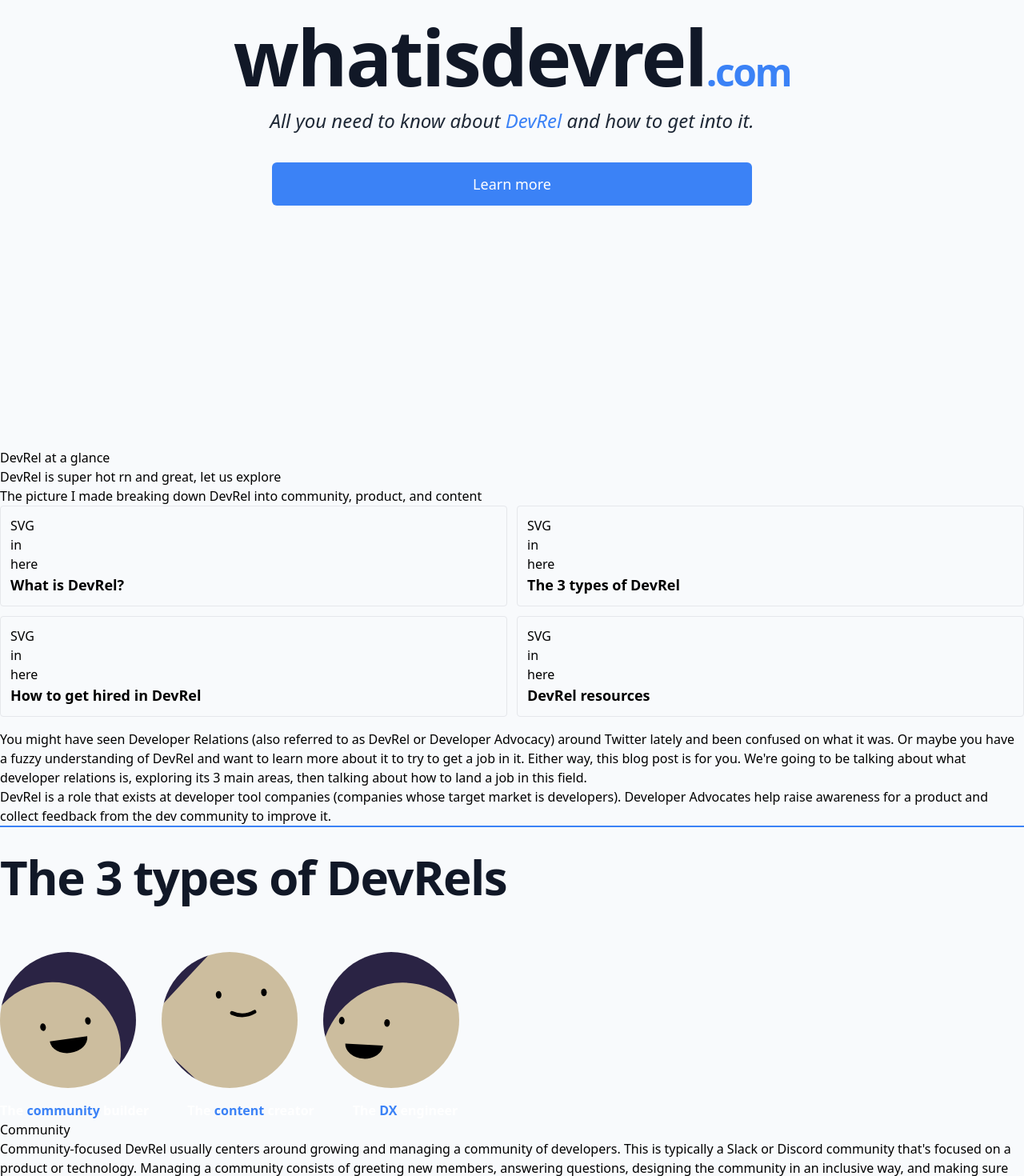
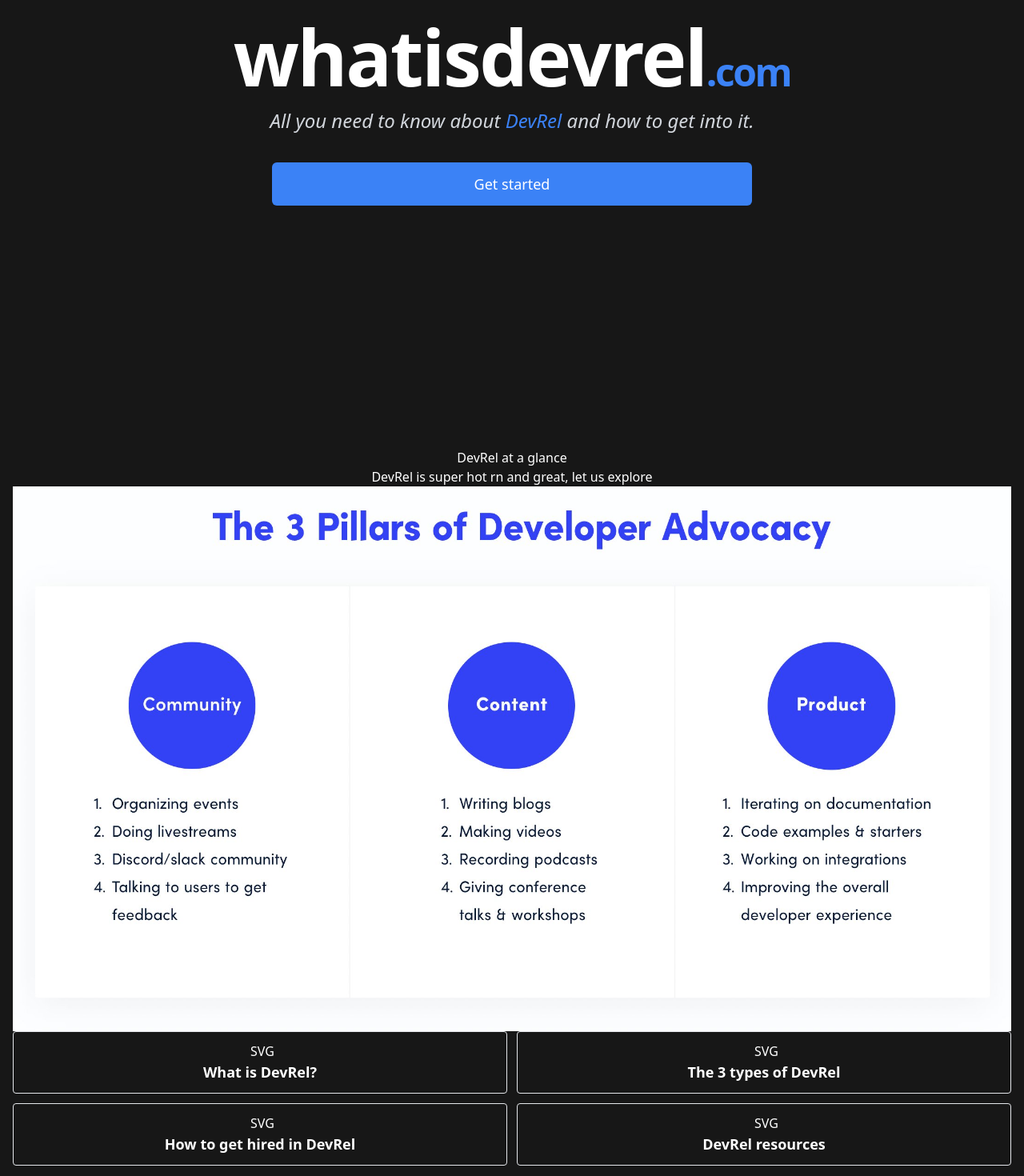
Before and after one commit to Nutlope/whatisdevrel, a Next.js app: page / in a window 1280 px wide. Shown: the part 240-1710 px from the top of the page at 80% size. Built offline with nearby package versions, Linux system fonts and the light colour scheme.

Commit message:
refactoring

```diff
--- a/components/Header.js
+++ b/components/Header.js
@@ -1,9 +1,10 @@
 export default function Header({ scrollHandler }) {
   return (
-    <header className="relative px-4 pb-10 pt-20 text-center md:grid md:min-h-screen md:place-items-center md:px-6 md:pt-0">
+    //   TODO: Think about if I need the following to move to sm:
+    <header className="relative pb-10 pt-20 text-center md:grid md:min-h-screen md:place-items-center md:px-6 md:pt-0">
       <div className="mx-auto max-w-max">
         <div className="w-full">
-          <span className="text-5xl font-extrabold tracking-tight text-gray-900 dark:text-white sm:text-8xl">
+          <span className="text-5xl font-extrabold tracking-tight sm:text-8xl">
             whatisdevrel
           </span>
           <span className="text-3xl font-semibold tracking-tighter text-blue-500 sm:text-5xl">
@@ -11,7 +12,7 @@ export default function Header({ scrollHandler }) {
           </span>
         </div>
         <div className="mt-1 mb-6">
-          <h1 className="py-3 px-8 text-xl font-normal italic text-gray-800 dark:text-gray-300 md:text-2xl">
+          <h1 className="py-3 px-8 text-xl font-normal italic text-gray-300 md:text-2xl">
             All you need to know about{" "}
             <span className="text-blue-500">DevRel</span> and how to get into
             it.
@@ -21,12 +22,18 @@ export default function Header({ scrollHandler }) {
           title="Go to DevRel at a glance"
           onClick={scrollHandler}
           aria-hidden="true"
-          className="mx-12 flex cursor-pointer items-center justify-center rounded-md border border-transparent bg-blue-500 px-8 py-3 font-medium text-white hover:bg-blue-700 md:px-10 md:text-lg"
+          className="mx-12 flex cursor-pointer items-center justify-center rounded-md border border-transparent bg-blue-500 px-8 py-3 font-medium hover:bg-blue-700 md:px-10 md:text-lg"
         >
           {" "}
-          Learn more
+          Get started
         </a>
       </div>
+      {/* <div className="flex h-28 w-full items-center justify-evenly">
+        <div className="bg-red-500">Hey</div>
+        <div className="bg-blue-500">to</div>
+        <div className="bg-purple-500">the</div>
+        <div className="bg-yellow-500">world</div>
+      </div> */}
     </header>
   );
 }
--- /dev/null
+++ b/components/Summary.js
@@ -0,0 +1,54 @@
+export default function Summary({ setReftoElement }) {
+  return (
+    <div className="mx-auto max-w-max text-center">
+      <div>
+        <h1 ref={setReftoElement}> DevRel at a glance</h1>
+        <p>DevRel is super hot rn and great, let us explore</p>
+      </div>
+
+      <div className="right">
+        <img src="/pillars.jpeg" />
+      </div>
+
+      {/* TODO: Need to grab icons for those 4 boxes */}
+      <div className="mb-4 grid grid-cols-1 gap-3 lg:grid-cols-2">
+        <a
+          className="hover:bg-secondary h-full rounded border p-3"
+          href="#somewhere"
+        >
+          <div className="inline-block h-[24px] w-[24px]">SVG </div>
+          <h3 className="text-primary mb-sm text-lg font-semibold">
+            What is DevRel?
+          </h3>
+        </a>
+        <a
+          className="hover:bg-secondary h-full rounded border p-3"
+          href="#somewhere"
+        >
+          <div className="inline-block h-[24px] w-[24px]">SVG </div>
+          <h3 className="text-primary mb-sm text-lg font-semibold">
+            The 3 types of DevRel
+          </h3>
+        </a>
+        <a
+          className="hover:bg-secondary h-full rounded border p-3"
+          href="#somewhere"
+        >
+          <div className="inline-block h-[24px] w-[24px]">SVG </div>
+          <h3 className="text-primary mb-sm text-lg font-semibold">
+            How to get hired in DevRel
+          </h3>
+        </a>
+        <a
+          className="hover:bg-secondary h-full rounded border p-3"
+          href="#somewhere"
+        >
+          <div className="inline-block h-[24px] w-[24px]">SVG </div>
+          <h3 className="text-primary mb-sm text-lg font-semibold">
+            DevRel resources
+          </h3>
+        </a>
+      </div>
+    </div>
+  );
+}
--- a/pages/index.js
+++ b/pages/index.js
@@ -1,6 +1,7 @@
 /* eslint-disable react/no-unescaped-entities */
 import Head from "next/head";
 import Header from "../components/Header";
+import Summary from "../components/Summary";
 import { useRef } from "react";
 
 export default function Home() {
@@ -13,6 +14,10 @@ export default function Home() {
     });
   };
 
+  function setReftoElement(e) {
+    ref = e;
+  }
+
   return (
     <>
       <Head>
@@ -22,86 +27,30 @@ export default function Home() {
           content="All you need to know about DevRel and how to get into it."
         />
       </Head>
-      <div className="w-full bg-slate-50 dark:bg-neutral-900">
+      <div className="w-full bg-neutral-900 px-4 text-white">
         <Header scrollHandler={scrollHandler} />
-        {/* <div className="flex justify-evenly w-full h-28 items-center">
-          <div className="bg-red-500">Hey</div>
-          <div className="bg-blue-500">to</div>
-          <div className="bg-purple-500">the</div>
-          <div className="bg-yellow-500">world</div>
-        </div> */}
-        <div>
-          {/* TODO: Do this smooth scrolling with a ref */}
-          <div className="">
-            <h1 ref={(element) => (ref = element)}>DevRel at a glance</h1>
-            <p>DevRel is super hot rn and great, let us explore</p>
-          </div>
-
-          <div className="right">
-            The picture I made breaking down DevRel into community, product, and
-            content
-          </div>
-
-          {/* TODO: Need to grab icons for those 4 boxes */}
-          <div className="mb-4 grid grid-cols-1 gap-3 lg:grid-cols-2">
-            <a
-              className="hover:bg-secondary h-full rounded border p-3"
-              href="#somewhere"
-            >
-              <div className="inline-block h-[24px] w-[24px]">SVG in here</div>
-              <h3 className="text-primary mb-sm text-lg font-semibold">
-                What is DevRel?
-              </h3>
-            </a>
-            <a
-              className="hover:bg-secondary h-full rounded border p-3"
-              href="#somewhere"
-            >
-              <div className="inline-block h-[24px] w-[24px]">SVG in here</div>
-              <h3 className="text-primary mb-sm text-lg font-semibold">
-                The 3 types of DevRel
-              </h3>
-            </a>
-            <a
-              className="hover:bg-secondary h-full rounded border p-3"
-              href="#somewhere"
-            >
-              <div className="inline-block h-[24px] w-[24px]">SVG in here</div>
-              <h3 className="text-primary mb-sm text-lg font-semibold">
-                How to get hired in DevRel
-              </h3>
-            </a>
-            <a
-              className="hover:bg-secondary h-full rounded border p-3"
-              href="#somewhere"
-            >
-              <div className="inline-block h-[24px] w-[24px]">SVG in here</div>
-              <h3 className="text-primary mb-sm text-lg font-semibold">
-                DevRel resources
-              </h3>
-            </a>
-          </div>
+        <Summary setReftoElement={setReftoElement} />
 
         <div className="whatisDevRel">
           <p>
-              You might have seen Developer Relations (also referred to as
-              DevRel or Developer Advocacy) around Twitter lately and been
-              confused on what it was. Or maybe you have a fuzzy understanding
-              of DevRel and want to learn more about it to try to get a job in
-              it. Either way, this blog post is for you. We're going to be
-              talking about what developer relations is, exploring its 3 main
-              areas, then talking about how to land a job in this field.
+            You might have seen Developer Relations (also referred to as DevRel
+            or Developer Advocacy) around Twitter lately and been confused on
+            what it was. Or maybe you have a fuzzy understanding of DevRel and
+            want to learn more about it to try to get a job in it. Either way,
+            this blog post is for you. We're going to be talking about what
+            developer relations is, exploring its 3 main areas, then talking
+            about how to land a job in this field.
           </p>
           <p>
-              DevRel is a role that exists at developer tool companies
-              (companies whose target market is developers). Developer Advocates
-              help raise awareness for a product and collect feedback from the
-              dev community to improve it.
+            DevRel is a role that exists at developer tool companies (companies
+            whose target market is developers). Developer Advocates help raise
+            awareness for a product and collect feedback from the dev community
+            to improve it.
           </p>
         </div>
         <div className="3typesofDevRel">
           <div className="border-blue-500 sm:border-t-2">
-              <div className="mt-8 w-full text-5xl font-bold tracking-tight text-gray-900 dark:text-white sm:text-6xl">
+            <div className="mt-8 w-full text-5xl font-bold tracking-tight sm:text-6xl">
               The 3 types of DevRels
             </div>
           </div>
@@ -271,7 +220,7 @@ export default function Home() {
               </g>
             </svg>
           </div>
-            <div className="mt-4 flex w-full space-x-12 font-bold text-white">
+          <div className="mt-4 flex w-full space-x-12 font-bold">
             <p>
               The <span className="text-blue-500">community</span> builder
             </p>
@@ -284,67 +233,64 @@ export default function Home() {
           </div>
           <h2>Community</h2>
           <p>
-              Community-focused DevRel usually centers around growing and
-              managing a community of developers. This is typically a Slack or
-              Discord community that's focused on a product or technology.
-              Managing a community consists of greeting new members, answering
-              questions, designing the community in an inclusive way, and making
-              sure your members are getting value from the community. This can
-              also include livestreams, events, and other activities that help
-              the community grow. Being a technical community builder is a very
-              hot skill to have nowadays due to the shift developer tool
-              companies are making in the way they obtain their customers.
+            Community-focused DevRel usually centers around growing and managing
+            a community of developers. This is typically a Slack or Discord
+            community that's focused on a product or technology. Managing a
+            community consists of greeting new members, answering questions,
+            designing the community in an inclusive way, and making sure your
+            members are getting value from the community. This can also include
+            livestreams, events, and other activities that help the community
+            grow. Being a technical community builder is a very hot skill to
+            have nowadays due to the shift developer tool companies are making
+            in the way they obtain their customers.
           </p>
 
           <h2>Content</h2>
           <p>
-              Content-focused DevRel is about spreading awareness about a
-              product through written and spoken content. This can involve
-              writing blog posts, making videos, teaching workshops, recording
-              podcasts, and more.
+            Content-focused DevRel is about spreading awareness about a product
+            through written and spoken content. This can involve writing blog
+            posts, making videos, teaching workshops, recording podcasts, and
+            more.
           </p>
 
           <h2>Product</h2>
           <p>
             Product-focused DevRel is about owning the developer exeprience of
-              the product. In other words, it's about improving how it feels for
-              a developer to use a specific product. This can be done by talking
-              to users to understand how they're using it, then making
-              improvements to the documentation and creating guides based on
-              their answers. This can also extend to the product ecosystem so
-              working on code examples, templates, and integrations is also
-              common.
+            the product. In other words, it's about improving how it feels for a
+            developer to use a specific product. This can be done by talking to
+            users to understand how they're using it, then making improvements
+            to the documentation and creating guides based on their answers.
+            This can also extend to the product ecosystem so working on code
+            examples, templates, and integrations is also common.
           </p>
         </div>
         <div className="getAJobInDevRel">
           <p>
-              This is a relatively new role so to stand out though, you should
-              try to have 2 out of 3 of these. You can code. For this, you can
-              show off some of your side projects. You can build communities.
-              You can show off helping build a community or organization. You're
-              a good content creator. You can show off your talks, YouTube
-              videos, tweets, and blog posts for this one. While there aren't
-              pre-requisites for the job, it's very helpful to have prior work
-              in these areas to show off and get your career in developer
-              advocacy started. If you don't have prior work, you should start
-              creating content (blogs, videos, side projects) that helps
-              demonstrate you can already do the work. Ultimately, this is a
-              role for engineers who enjoy working with developers, creating
-              content, and managing communities.
+            This is a relatively new role so to stand out though, you should try
+            to have 2 out of 3 of these. You can code. For this, you can show
+            off some of your side projects. You can build communities. You can
+            show off helping build a community or organization. You're a good
+            content creator. You can show off your talks, YouTube videos,
+            tweets, and blog posts for this one. While there aren't
+            pre-requisites for the job, it's very helpful to have prior work in
+            these areas to show off and get your career in developer advocacy
+            started. If you don't have prior work, you should start creating
+            content (blogs, videos, side projects) that helps demonstrate you
+            can already do the work. Ultimately, this is a role for engineers
+            who enjoy working with developers, creating content, and managing
+            communities.
           </p>
 
           <p>
             List of startups that are hiring are HERE. Also feel free to DM me
             on Twitter
           </p>
-            {/* FUTURE TODO: Include newsletter here */}
         </div>
         <div className="DevRelResources">
           Books Blogs Reports Guides Podcasts Newsletters
         </div>
         <div className="contributors">Include me, Lee, and Shawn for rn</div>
       </div>
-      </div>
     </>
   );
 }
```
Also changed, not shown: 1 other file (tests, documents, lock files or other folders). Lines whose indentation alone changed are shown as unchanged.
